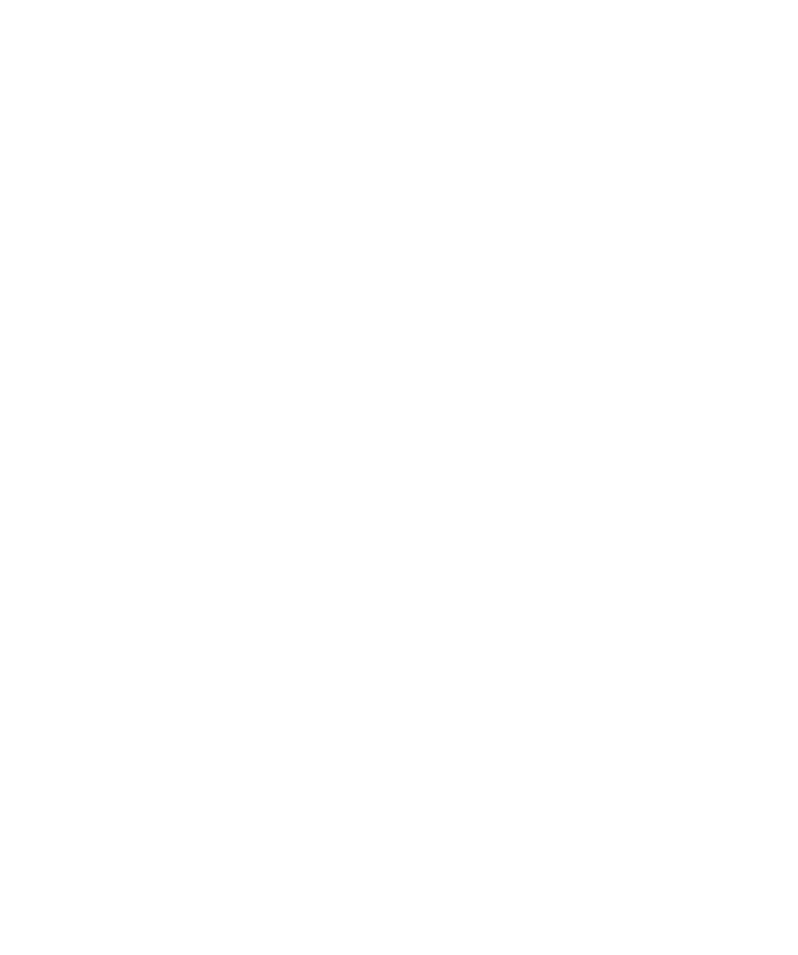
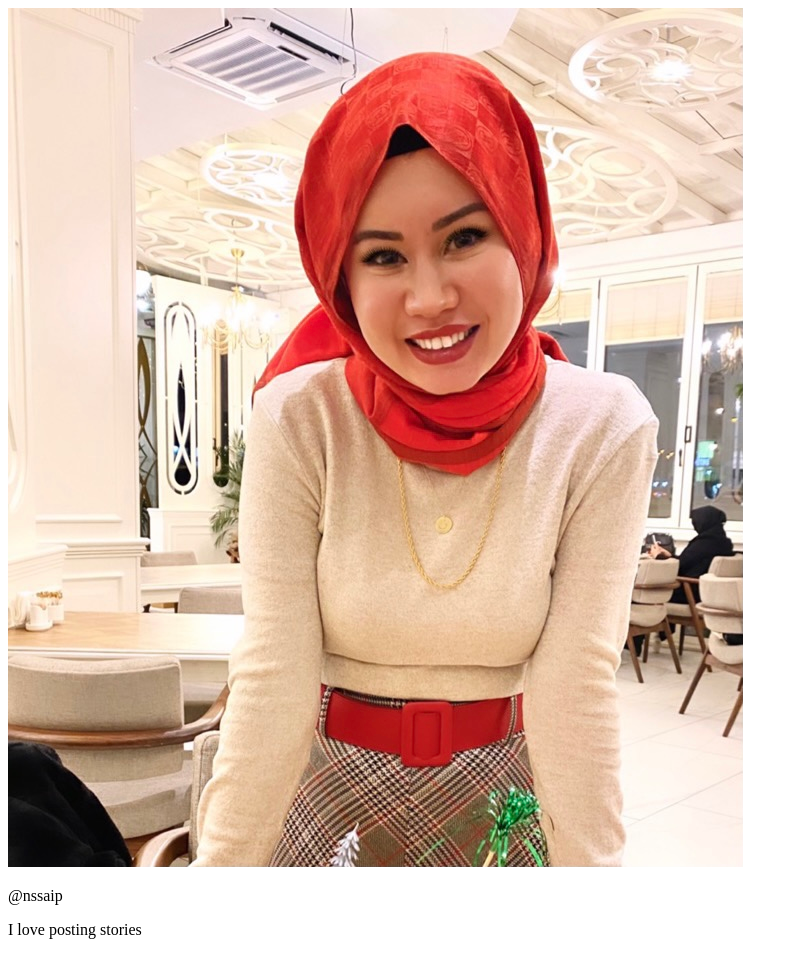
Before and after one commit to queencodes27/html, a plain HTML site: page index.html in a window 1280 px wide. Shown: the whole page, without its empty margins (0-798 px from the left). Before the commit the page ends 800 px from the top, so only its background shows below. Drawn offline with Linux system fonts and the light colour scheme.

Commit message:
text added to the web page <p

```diff
--- a/index.html
+++ b/index.html
@@ -6,6 +6,8 @@
         <title> My first page!</title>
     </head>
     <body>
-    <img src="" alt="">
+    <img src="images/IMG_4336.jpg">
+    <p>@nssaip</p>
+    <p>I love posting stories</p>
     </body>
 </html>
```
Also changed, not shown: 1 other file.
